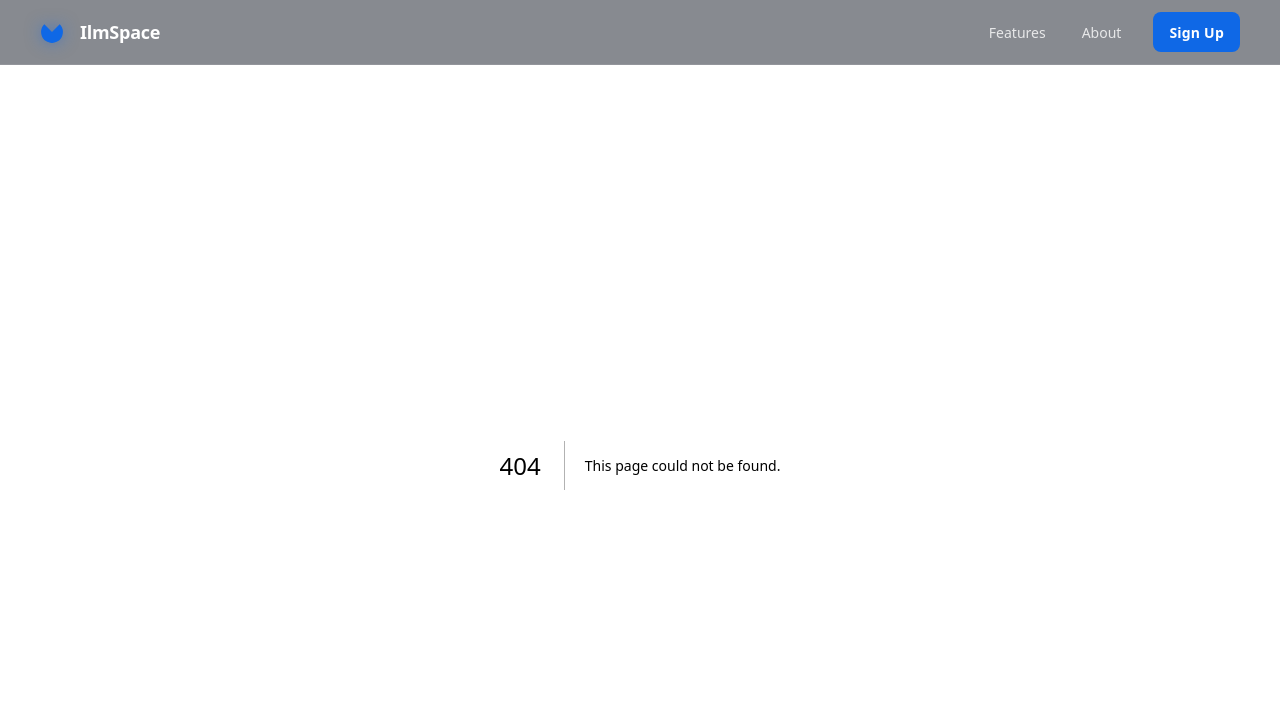
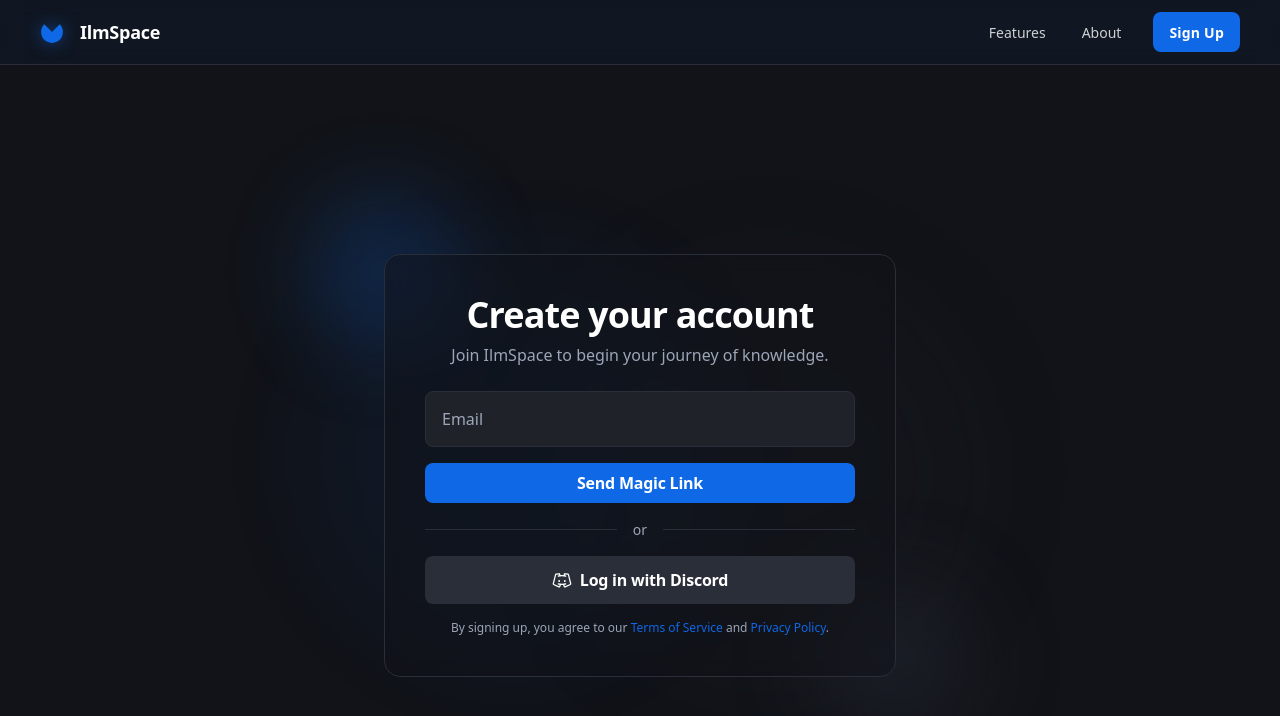
Before and after one commit to SafuGit/ilmspace, a Next.js app: page /auth/signup in a window 1280 px wide. Before the commit this address had no page. Shown: the top 716 px of the page. Built offline with nearby package versions, Linux system fonts and the light colour scheme.

Commit message:
feat(auth): Add signup page and update navbar for navigation

```diff
--- /dev/null
+++ b/src/app/auth/signup/page.tsx
@@ -0,0 +1,8 @@
+import Signup from '@/components/Auth/Signup';
+import React from 'react';
+
+const SignupPage = () => {
+  return <Signup />
+};
+
+export default SignupPage;
--- a/src/app/page.tsx
+++ b/src/app/page.tsx
@@ -1,3 +1,4 @@
+"use client";
 import Landing from "@/components/Landing/Landing";
 
 export default function Home() {
--- /dev/null
+++ b/src/components/Auth/Signup.tsx
@@ -0,0 +1,132 @@
+"use client";
+
+import { useState } from "react";
+import Link from "next/link";
+
+export default function Signup() {
+  const [email, setEmail] = useState("");
+  const [isLoading, setIsLoading] = useState(false);
+
+  const handleMagicLinkSubmit = async (e: React.FormEvent) => {
+    e.preventDefault();
+    setIsLoading(true);
+    console.log("Sending magic link to:", email);
+  };
+
+  const handleDiscordLogin = () => {
+    // TODO: Implement Discord OAuth
+    console.log("Discord login clicked");
+  };
+
+  return (
+    <div className="relative flex h-auto min-h-screen w-full flex-col bg-[#111318] overflow-x-hidden">
+      {/* Background blur effects */}
+      <div className="absolute inset-0 overflow-hidden pointer-events-none">
+        <div className="absolute top-1/4 left-1/4 h-96 w-96 rounded-full bg-primary/10 blur-3xl animate-pulse"></div>
+        <div className="absolute bottom-1/4 right-1/4 h-96 w-96 rounded-full bg-[#292e38]/20 blur-3xl animate-pulse" style={{ animationDelay: "1s" }}></div>
+      </div>
+
+      <div className="layout-container flex h-full grow flex-col relative z-10">
+
+        {/* Main Content */}
+        <div className="flex flex-1 items-center justify-center px-4 py-5 sm:px-6 lg:px-8">
+          <div className="relative w-full max-w-lg">
+            {/* Decorative background blurs */}
+            <div className="absolute -top-16 -left-20 h-40 w-40 rounded-full bg-primary/20 blur-2xl"></div>
+            <div className="absolute -bottom-16 -right-20 h-40 w-40 rounded-full bg-[#292e38]/40 blur-2xl"></div>
+
+            {/* Sign up card */}
+            <div className="relative z-10 w-full overflow-hidden rounded-2xl border border-[#292e38] bg-[#111318]/50 backdrop-blur-sm">
+              <div className="flex flex-col items-center gap-6 p-8 sm:p-10">
+                {/* Header */}
+                <div className="text-center">
+                  <h2 className="text-3xl font-bold tracking-tight text-white sm:text-4xl">
+                    Create your account
+                  </h2>
+                  <p className="mt-2 text-base text-[#9da6b8]">
+                    Join IlmSpace to begin your journey of knowledge.
+                  </p>
+                </div>
+
+                {/* Form */}
+                <div className="w-full space-y-4">
+                  <form
+                    onSubmit={handleMagicLinkSubmit}
+                    className="flex flex-col gap-4"
+                  >
+                    <label className="sr-only" htmlFor="email">
+                      Email
+                    </label>
+                    <input
+                      className="form-input flex w-full min-w-0 flex-1 resize-none overflow-hidden rounded-lg border border-[#292e38] bg-[#1f2329] text-white placeholder:text-[#9da6b8] focus:border-primary focus:outline-none focus:ring-2 focus:ring-primary/50 h-14 p-4 text-base font-normal leading-normal transition-all"
+                      id="email"
+                      type="email"
+                      placeholder="Email"
+                      value={email}
+                      onChange={(e) => setEmail(e.target.value)}
+                      required
+                    />
+                    <button
+                      type="submit"
+                      disabled={isLoading}
+                      className="flex min-w-[84px] max-w-[480px] cursor-pointer items-center justify-center overflow-hidden rounded-lg h-12 px-4 flex-1 bg-primary text-white text-base font-bold leading-normal tracking-[-0.015em] transition-all hover:bg-blue-600 disabled:opacity-50 disabled:cursor-not-allowed hover:shadow-lg hover:shadow-primary/50 py-2"
+                    >
+                      <span className="truncate">
+                        {isLoading ? "Sending..." : "Send Magic Link"}
+                      </span>
+                    </button>
+                  </form>
+
+                  {/* Divider */}
+                  <div className="flex items-center gap-4">
+                    <hr className="w-full border-t border-[#292e38]" />
+                    <p className="text-sm font-normal leading-normal text-[#9da6b8]">
+                      or
+                    </p>
+                    <hr className="w-full border-t border-[#292e38]" />
+                  </div>
+
+                  {/* Discord Login */}
+                  <button
+                    onClick={handleDiscordLogin}
+                    className="flex w-full min-w-[84px] max-w-[480px] cursor-pointer items-center justify-center overflow-hidden rounded-lg h-12 px-4 flex-1 bg-[#292e38] text-white gap-2 pl-4 text-base font-bold leading-normal tracking-[-0.015em] transition-all hover:bg-[#343a46] hover:shadow-lg"
+                  >
+                    <div className="text-white">
+                      <svg
+                        fill="currentColor"
+                        height="20px"
+                        viewBox="0 0 256 256"
+                        width="20px"
+                        xmlns="http://www.w3.org/2000/svg"
+                      >
+                        <path d="M104,140a12,12,0,1,1-12-12A12,12,0,0,1,104,140Zm60-12a12,12,0,1,0,12,12A12,12,0,0,0,164,128Zm74.45,64.9-67,29.71a16.17,16.17,0,0,1-21.71-9.1l-8.11-22q-6.72.45-13.63.46t-13.63-.46l-8.11,22a16.18,16.18,0,0,1-21.71,9.1l-67-29.71a15.93,15.93,0,0,1-9.06-18.51L38,58A16.07,16.07,0,0,1,51,46.14l36.06-5.93a16.22,16.22,0,0,1,18.26,11.88l3.26,12.84Q118.11,64,128,64t19.4.93l3.26-12.84a16.21,16.21,0,0,1,18.26-11.88L205,46.14A16.07,16.07,0,0,1,218,58l29.53,116.38A15.93,15.93,0,0,1,238.45,192.9ZM232,178.28,202.47,62s0,0-.08,0L166.33,56a.17.17,0,0,0-.17,0l-2.83,11.14c5,.94,10,2.06,14.83,3.42A8,8,0,0,1,176,86.31a8.09,8.09,0,0,1-2.16-.3A172.25,172.25,0,0,0,128,80a172.25,172.25,0,0,0-45.84,6,8,8,0,1,1-4.32-15.4c4.82-1.36,9.78-2.48,14.82-3.42L89.83,56s0,0-.12,0h0L53.61,61.93a.17.17,0,0,0-.09,0L24,178.33,91,208a.23.23,0,0,0,.22,0L98,189.72a173.2,173.2,0,0,1-20.14-4.32A8,8,0,0,1,82.16,170,171.85,171.85,0,0,0,128,176a171.85,171.85,0,0,0,45.84-6,8,8,0,0,1,4.32,15.41A173.2,173.2,0,0,1,158,189.72L164.75,208a.22.22,0,0,0,.21,0Z"></path>
+                      </svg>
+                    </div>
+                    <span className="truncate">Log in with Discord</span>
+                  </button>
+
+                  {/* Terms */}
+                  <p className="text-xs text-center text-[#9da6b8] mt-4">
+                    By signing up, you agree to our{" "}
+                    <Link href="/terms" className="text-primary hover:underline">
+                      Terms of Service
+                    </Link>{" "}
+                    and{" "}
+                    <Link
+                      href="/privacy"
+                      className="text-primary hover:underline"
+                    >
+                      Privacy Policy
+                    </Link>
+                    .
+                  </p>
+                </div>
+              </div>
+            </div>
+          </div>
+        </div>
+
+      </div>
+    </div>
+  );
+}
--- a/src/shared/Navbar.tsx
+++ b/src/shared/Navbar.tsx
@@ -67,10 +67,10 @@
             </Link>
           ))}
         </nav>
-        <button className="group relative flex min-w-[84px] max-w-[480px] cursor-pointer items-center justify-center overflow-hidden rounded-lg h-10 px-4 bg-primary text-white text-sm font-bold leading-normal tracking-[0.015em] transition-all duration-300 hover:shadow-lg hover:shadow-primary/50 hover:scale-105 active:scale-95">
+        <Link href={'/auth/signup'} className="group relative flex min-w-[84px] max-w-[480px] cursor-pointer items-center justify-center overflow-hidden rounded-lg h-10 px-4 bg-primary text-white text-sm font-bold leading-normal tracking-[0.015em] transition-all duration-300 hover:shadow-lg hover:shadow-primary/50 hover:scale-105 active:scale-95">
           <span className="relative z-10 truncate">Sign Up</span>
           <div className="absolute inset-0 bg-linear-to-r from-primary via-blue-600 to-primary bg-size-[200%_100%] animate-[shimmer_3s_linear_infinite] opacity-0 group-hover:opacity-100 transition-opacity duration-300" />
-        </button>
+        </Link>
       </div>
     </header>
   );
```
Also changed, not shown: 2 other files (tests, documents, lock files or other folders).
